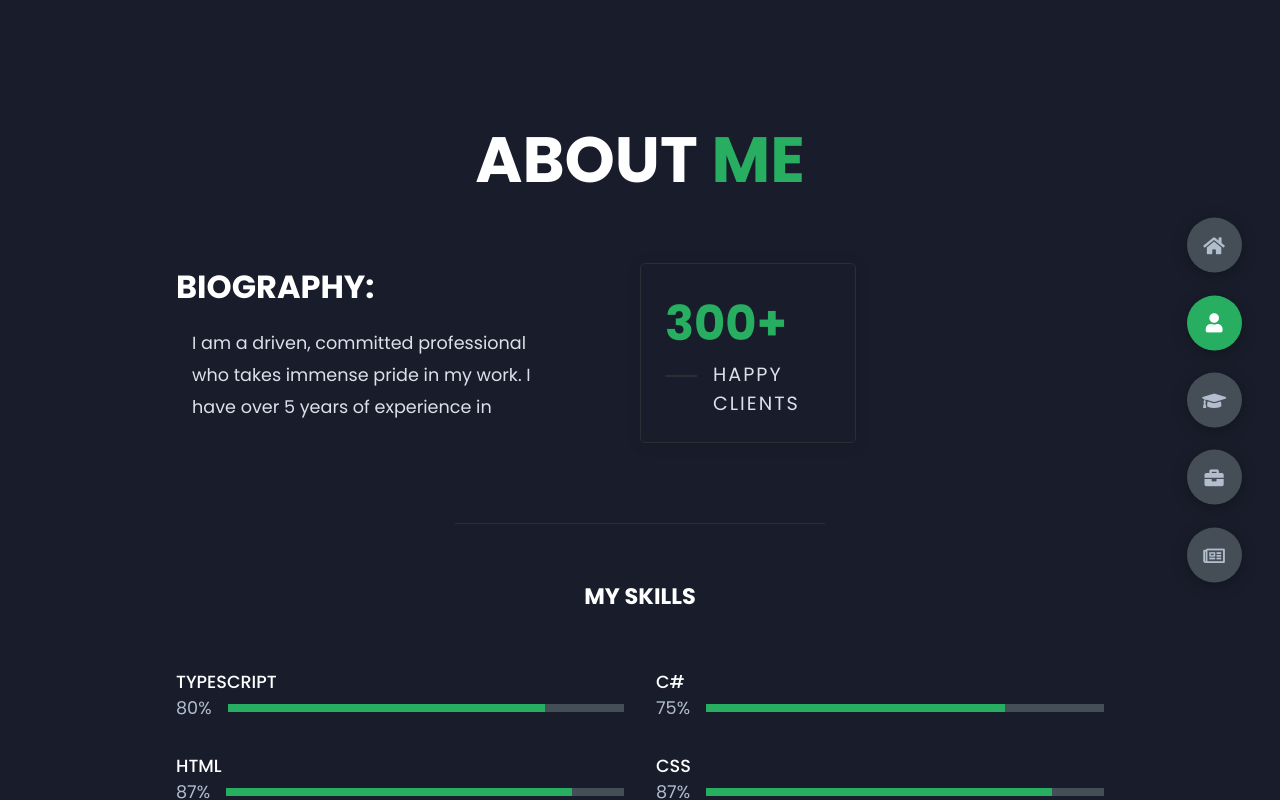
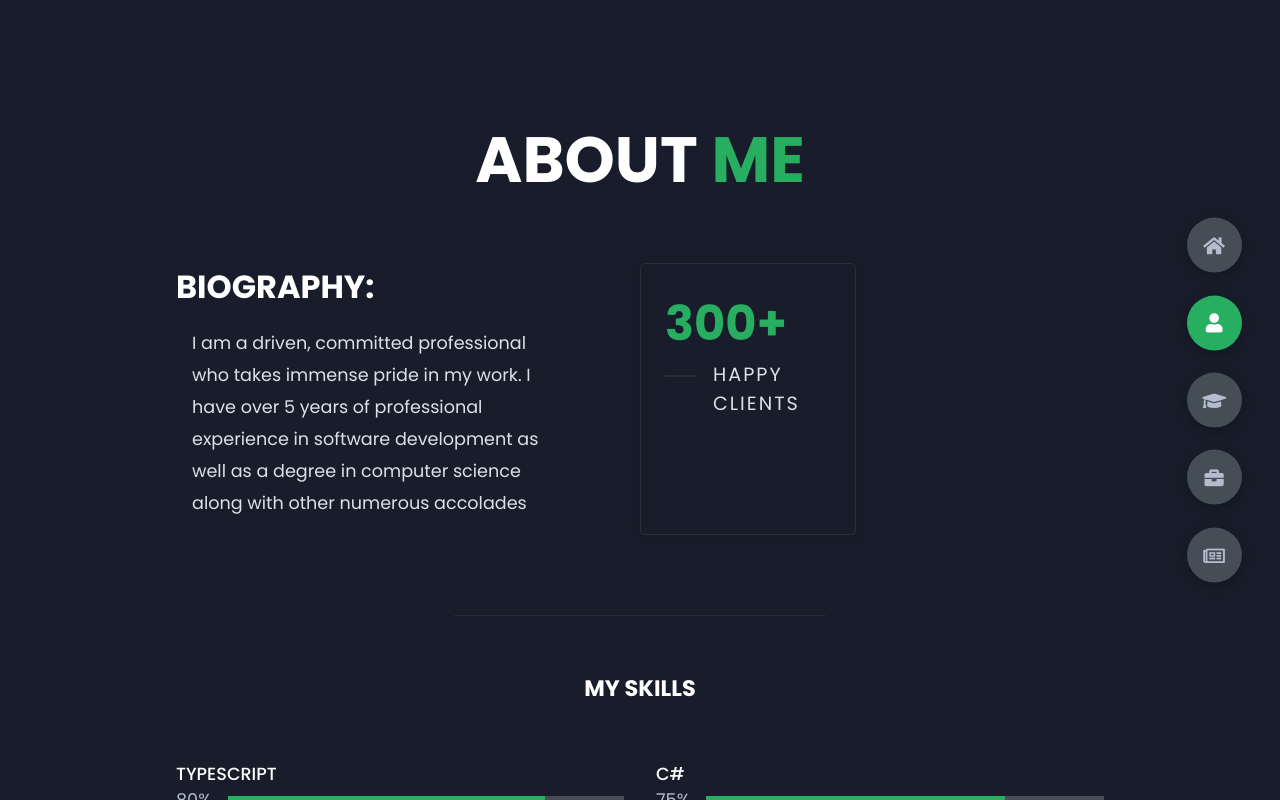
Before and after one commit to preshailen/resume, an Angular app: page / in a window 1280 px wide. Both pictures are taken after a click on the element 1214 px from the left and 322 px from the top of the page. Shown: the top 800 px of the page. Built offline with nearby package versions, Linux system fonts and the light colour scheme.

Commit message:
tupac changes

```diff
--- a/src/app/home/about/about.component.html
+++ b/src/app/home/about/about.component.html
@@ -8,7 +8,9 @@
       <h4>Biography:</h4>
       <p>
           I am a driven, committed professional who takes immense pride
-          in my work. I have over 5 years of experience in
+          in my work. I have over 5 years of professional experience in
+          software development as well as a degree in computer science
+          along with other numerous accolades
       </p>
   </div>
   <div class="right-about">
```
Also changed, not shown: 4 other files (tests, documents, lock files or other folders).
